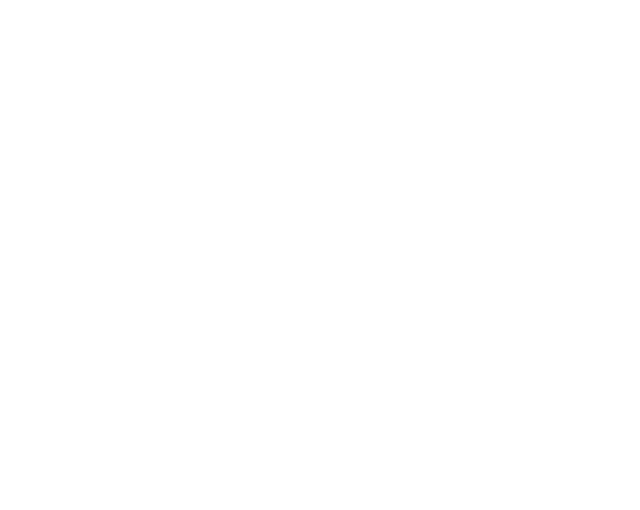
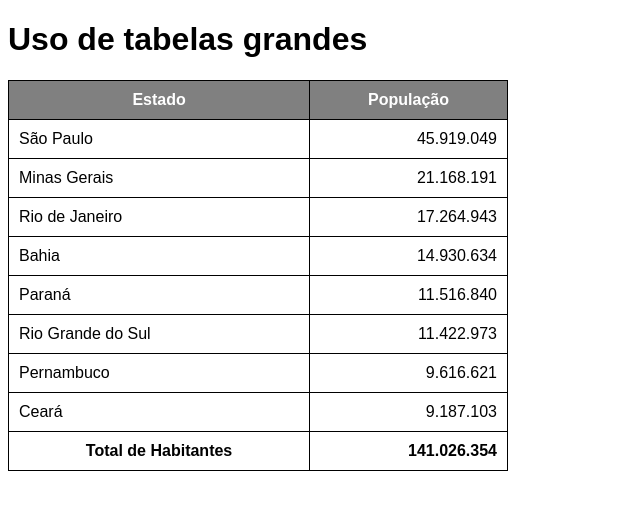
Before and after one commit to bernas-h/HTML-codes, a plain HTML site: page ex23/tabela002.html in a window 1280 px wide. Shown: the whole page, without its empty margins (0-640 px from the left). Drawn offline with Linux system fonts and the light colour scheme.

Commit message:
Criei tabela 002

```diff
--- a/ex23/tabela002.html
+++ b/ex23/tabela002.html
@@ -3,9 +3,88 @@
 <head>
     <meta charset="UTF-8">
     <meta name="viewport" content="width=device-width, initial-scale=1.0">
-    <title>Document</title>
+    <title>Tabelas</title>
+    <style>
+        body{
+            font-family: Arial, Helvetica, sans-serif;
+        }
+        table{
+            width: 500px;
+            border-collapse: collapse;
+        }
+        td, th{
+            border: 1px solid black;
+            padding: 10px;
+        }
+        thead{
+            background-color: gray;
+            color: white;
+        }
+        td.num{
+            text-align: right;
+        }
+    </style>
 </head>
 <body>
-
+    <h1>Uso de tabelas grandes</h1>
+    <!--
+    ANATOMIA PARA TABELAS GRANDES
+    TABLE
+        THEAD
+            TR, TD, TH
+        TBODY
+            TR, TD, TH
+        TFOOT
+            TR, TD, TH
+    -->
+    <table>
+        <thead>
+            <tr>
+                <th>Estado</th>
+                <th>População</th>
+            </tr>
+        </thead>
+        <tbody>
+            <tr>
+                <td>São Paulo</td>
+                <td class="num">45.919.049</td>
+            </tr>
+            <tr>
+                <td>Minas Gerais</td>
+                <td class="num">21.168.191</td>
+                </tr>
+                <tr>
+                <td>Rio de Janeiro</td>
+                <td class="num">17.264.943</td>
+                </tr>
+            </tr>
+            <tr>
+                <td>Bahia</td>
+                <td class="num">14.930.634</td>
+            </tr>
+            <tr>
+                <td>Paraná</td>
+                <td class="num">11.516.840</td>
+            </tr>
+            <tr>
+                <td>Rio Grande do Sul</td>
+                <td class="num">11.422.973</td>
+            </tr>
+            <tr>
+                <td>Pernambuco</td>
+                <td class="num">9.616.621</td>
+            </tr>
+            <tr>
+                <td>Ceará</td>
+                <td class="num">9.187.103</td>
+            </tr>
+        </tbody>
+        <tfoot>
+            <tr>
+                <th>Total de Habitantes</th>
+                <td class="num"><strong>141.026.354 </strong></td>
+            </tr>
+        </tfoot>
+    </table>
 </body>
 </html>
```
